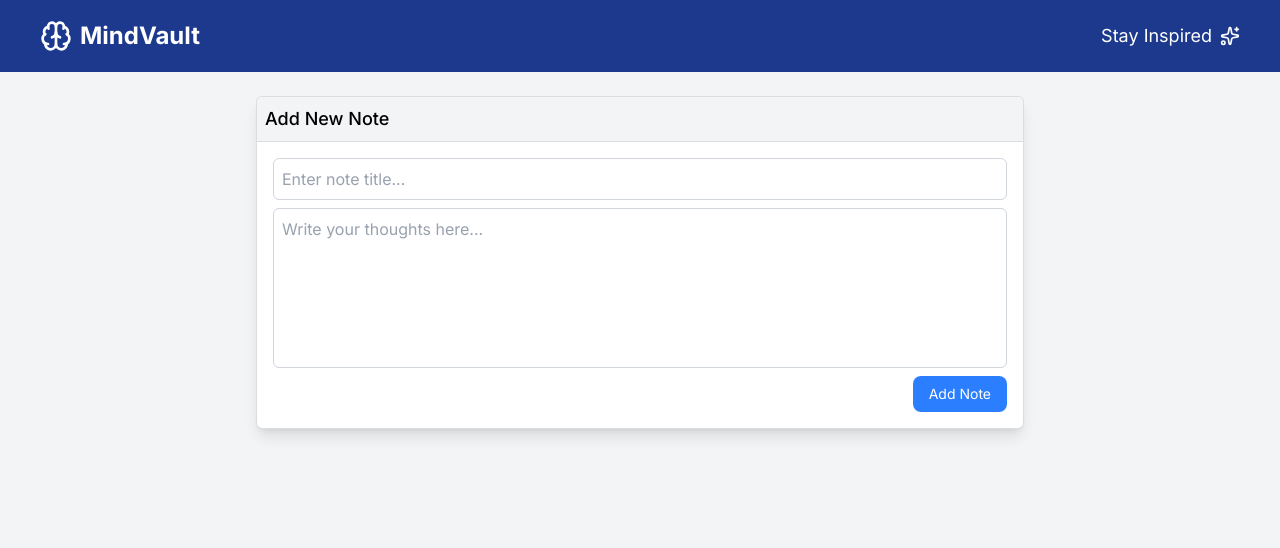
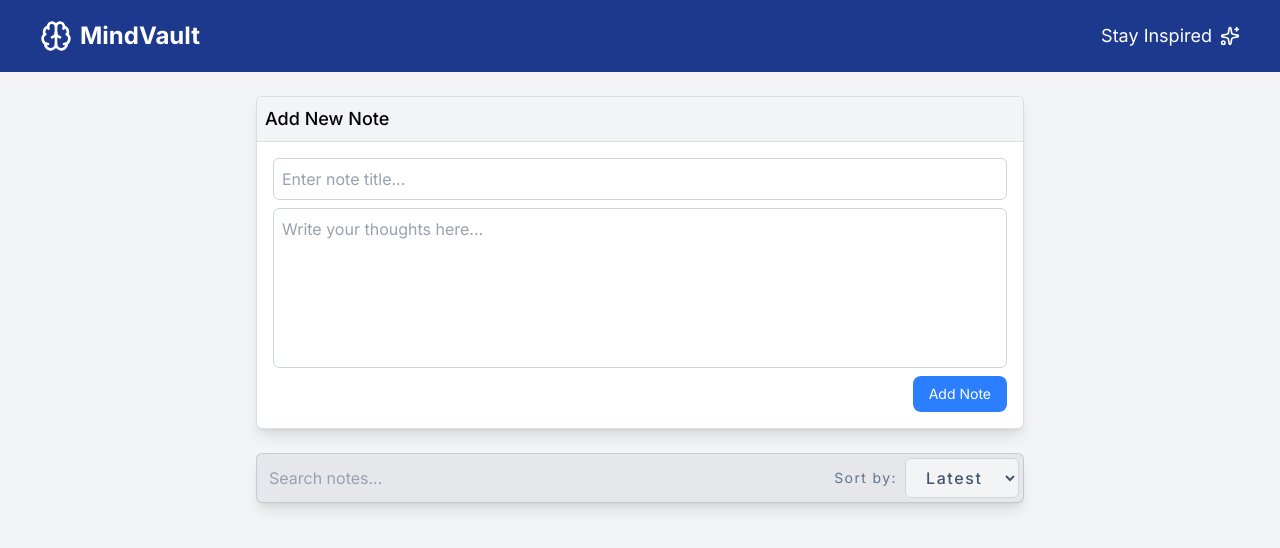
Before and after one commit to vktheja/Project-React-Tailwind-Mind-Vault, a React (Vite) app: page / in a window 1280 px wide. Shown: the top 548 px of the page. Built offline with nearby package versions, Linux system fonts and the light colour scheme.

Commit message:
Search and Sort Bar Design Done

```diff
--- a/src/App.jsx
+++ b/src/App.jsx
@@ -1,6 +1,7 @@
 import { useState } from "react";
 import NavBar from "./components/NavBar/NavBar";
 import InputForm from "./components/InputForm/InputForm";
+import SearchAndSortBar from "./SearchAndSortBar/SearchAndSortBar";
 
 const App = () => {
   const [notes, setNotes] = useState([]);
@@ -13,6 +14,7 @@ const App = () => {
     <>
       <NavBar />
       <InputForm onAddNotes={handleAddNotes} />
+      <SearchAndSortBar />
     </>
   );
 };
--- /dev/null
+++ b/src/SearchAndSortBar/SearchAndSortBar.jsx
@@ -0,0 +1,29 @@
+const SearchAndSortBar = () => {
+  return (
+    <div className="flex justify-between space-x-3 max-w-3xl bg-gray-200 mx-4 md:mx-auto my-6 rounded-md shadow-lg shadow-black/10 border border-gray-600/20 p-1">
+      <input
+        type="text"
+        className="flex-1 p-2 text-slate-600 placeholder:text-gray-400 focus:outline-none focus:ring-0 focus:border focus:border-slate-400 rounded-lg"
+        placeholder="Search notes..."
+      />
+      <div className="flex space-x-2 items-center">
+        <label
+          htmlFor="sortNotes"
+          className="text-slate-500 tracking-wider md:tracking-widest text-sm"
+        >
+          Sort by:
+        </label>
+        <select
+          name="sortNotes"
+          id="sortNotes"
+          className="bg-gray-100 text-slate-600 font-medium py-2 px-4 rounded-md focus:outline-none focus:ring-0 border border-gray-300 hover:border-slate-400 tracking-wider md:tracking-widest"
+        >
+          <option value="latest">Latest</option>
+          <option value="oldest">Oldest</option>
+        </select>
+      </div>
+    </div>
+  );
+};
+
+export default SearchAndSortBar;
```
